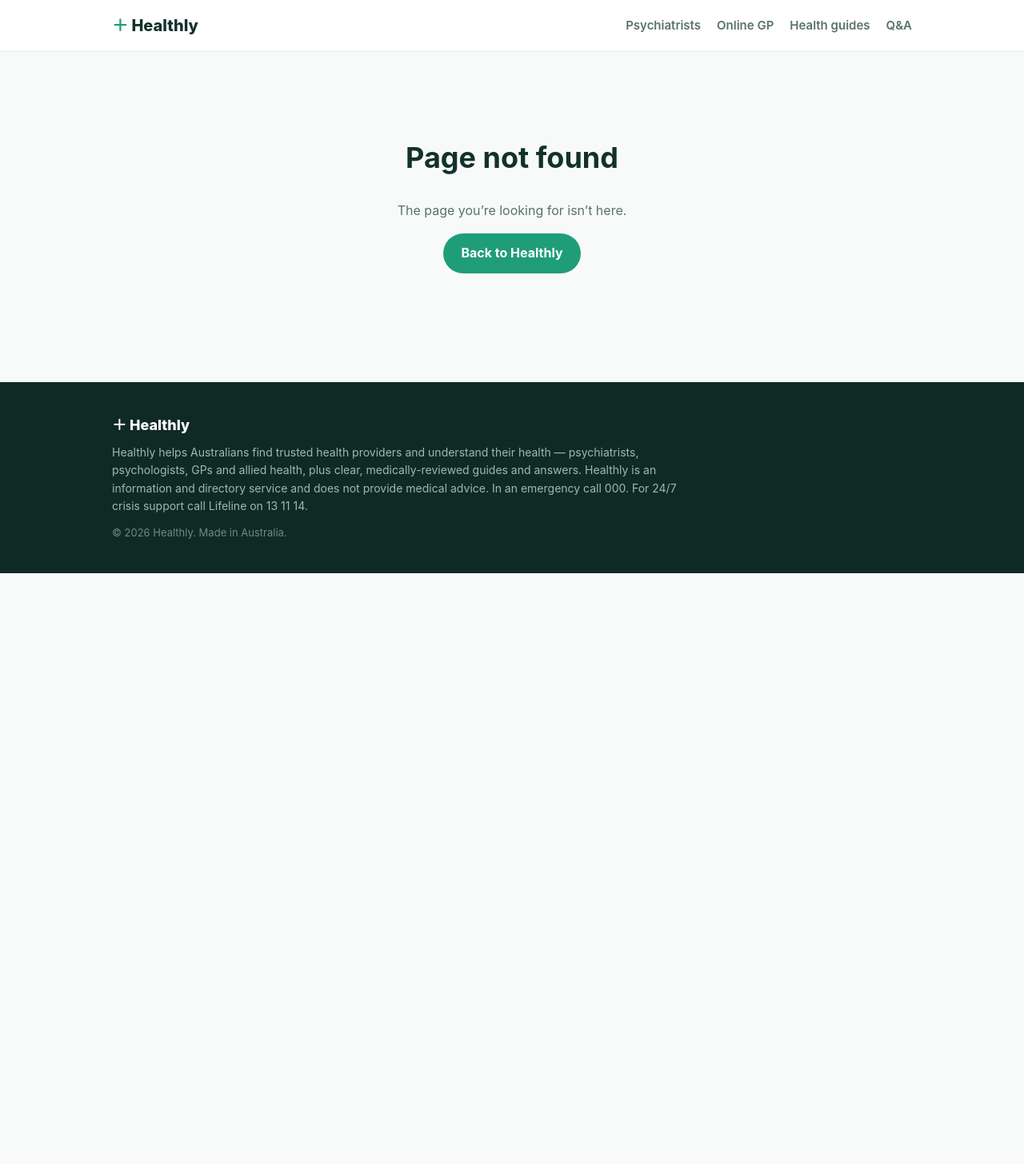
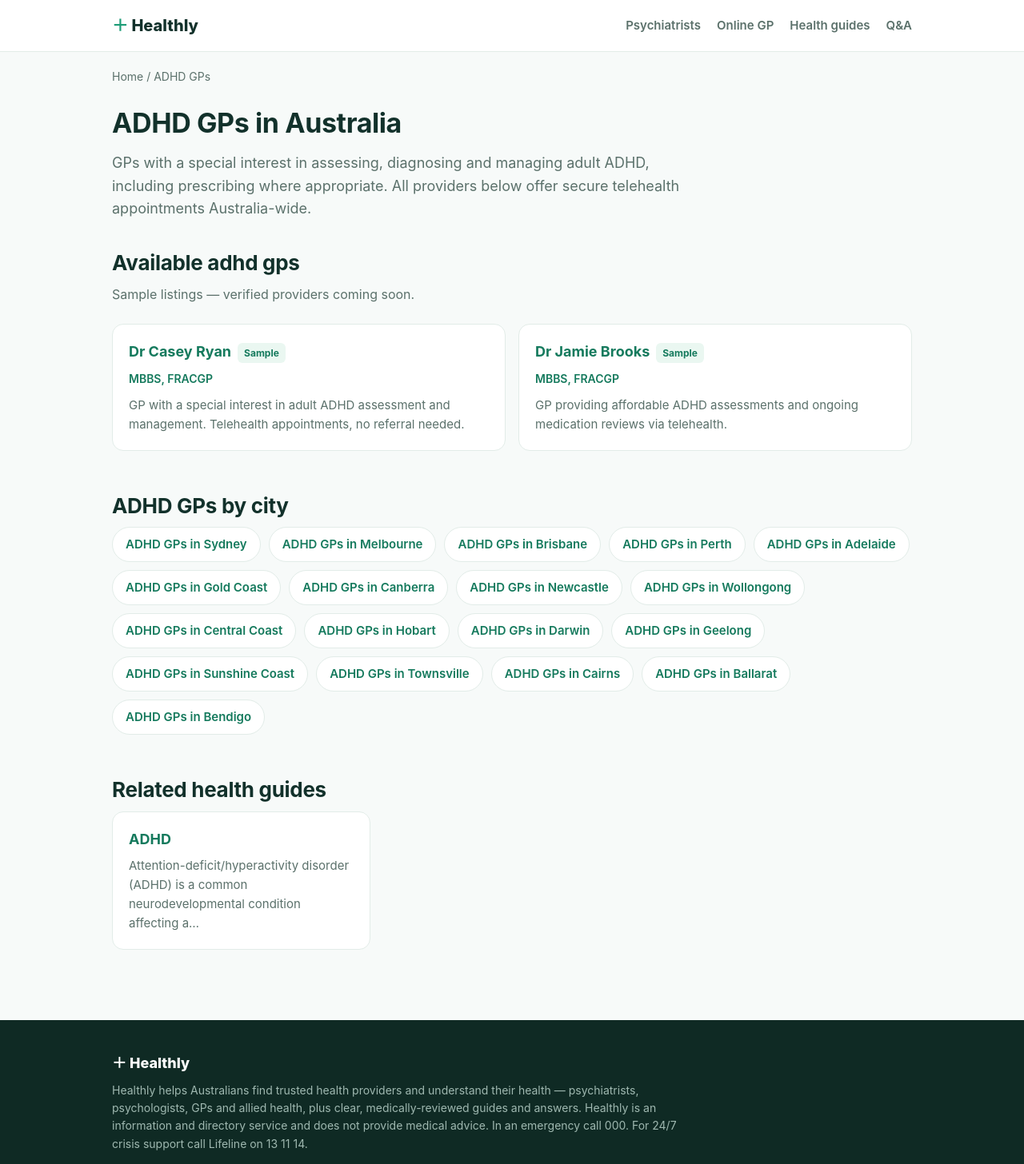
Before and after one commit to LukeCN/healthly, a Next.js app: page /adhd-gp in a window 1280 px wide. Before the commit this address had no page. Shown: the top 1456 px of the page at 80% size. Before the commit the page ends 800 px from the top, so only its background shows below. Built offline with nearby package versions, Linux system fonts and the light colour scheme.

Commit message:
Create page.js

```diff
--- /dev/null
+++ b/app/[specialty]/page.js
@@ -0,0 +1,105 @@
+import Link from "next/link";
+import { notFound } from "next/navigation";
+import {
+  SITE, specialties, locations, getSpecialty, providersBySpecialty,
+  conditionsForSpecialty,
+} from "@/lib/data";
+import JsonLd from "@/components/JsonLd";
+
+export const dynamicParams = false;
+
+export function generateStaticParams() {
+  return specialties.map((s) => ({ specialty: s.slug }));
+}
+
+export function generateMetadata({ params }) {
+  const s = getSpecialty(params.specialty);
+  if (!s) return {};
+  return {
+    title: `${s.plural} in Australia — Telehealth`,
+    description: `Find ${s.plural.toLowerCase()} offering telehealth appointments across Australia. ${s.blurb}`,
+    alternates: { canonical: `/${s.slug}` },
+  };
+}
+
+export default function SpecialtyPage({ params }) {
+  const s = getSpecialty(params.specialty);
+  if (!s) notFound();
+  const provs = providersBySpecialty(s.slug);
+  const relatedConditions = conditionsForSpecialty(s.slug);
+
+  const breadcrumb = {
+    "@context": "https://schema.org",
+    "@type": "BreadcrumbList",
+    itemListElement: [
+      { "@type": "ListItem", position: 1, name: "Home", item: SITE.url },
+      { "@type": "ListItem", position: 2, name: s.plural, item: `${SITE.url}/${s.slug}` },
+    ],
+  };
+  const collection = {
+    "@context": "https://schema.org",
+    "@type": "CollectionPage",
+    name: `${s.plural} in Australia`,
+    url: `${SITE.url}/${s.slug}`,
+    about: s.name,
+  };
+
+  return (
+    <div className="container">
+      <JsonLd data={breadcrumb} />
+      <JsonLd data={collection} />
+      <div className="breadcrumb">
+        <Link href="/">Home</Link> / {s.plural}
+      </div>
+      <div className="page-head">
+        <h1>{s.plural} in Australia</h1>
+        <p>{s.blurb} All providers below offer secure telehealth appointments Australia-wide.</p>
+      </div>
+
+      <section className="block" style={{ paddingTop: 24 }}>
+        <h2 className="section-title">Available {s.plural.toLowerCase()}</h2>
+        <p className="section-sub">Sample listings — verified providers coming soon.</p>
+        <div className="grid grid-2">
+          {provs.map((p) => (
+            <Link key={p.slug} href={`/practitioner/${p.slug}`} className="card">
+              <h3>
+                {p.name}
+                {p.sample && <span className="tag">Sample</span>}
+              </h3>
+              <span className="credential">{p.credential}</span>
+              <p style={{ marginTop: 8 }}>{p.bio}</p>
+            </Link>
+          ))}
+          {provs.length === 0 && (
+            <p className="section-sub">Verified {s.plural.toLowerCase()} are being added.</p>
+          )}
+        </div>
+      </section>
+
+      <section className="block" style={{ paddingTop: 0 }}>
+        <h2 className="section-title">{s.plural} by city</h2>
+        <div className="pill-row" style={{ justifyContent: "flex-start" }}>
+          {locations.map((l) => (
+            <Link key={l.slug} href={`/${s.slug}/${l.slug}`} className="pill">
+              {s.plural} in {l.name}
+            </Link>
+          ))}
+        </div>
+      </section>
+
+      {relatedConditions.length > 0 && (
+        <section className="block" style={{ paddingTop: 0 }}>
+          <h2 className="section-title">Related health guides</h2>
+          <div className="grid grid-3">
+            {relatedConditions.map((c) => (
+              <Link key={c.slug} href={`/conditions/${c.slug}`} className="card">
+                <h3>{c.name}</h3>
+                <p>{c.summary.slice(0, 100)}…</p>
+              </Link>
+            ))}
+          </div>
+        </section>
+      )}
+    </div>
+  );
+}
```
